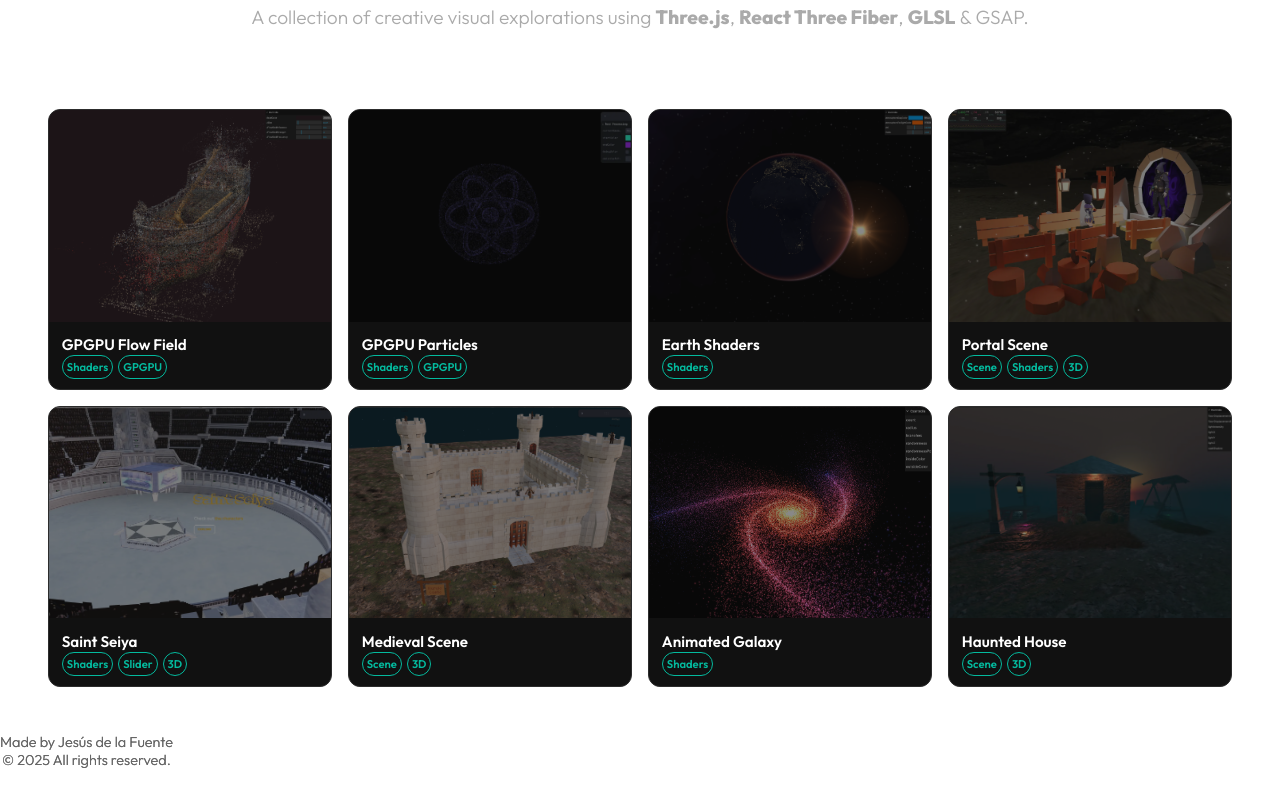
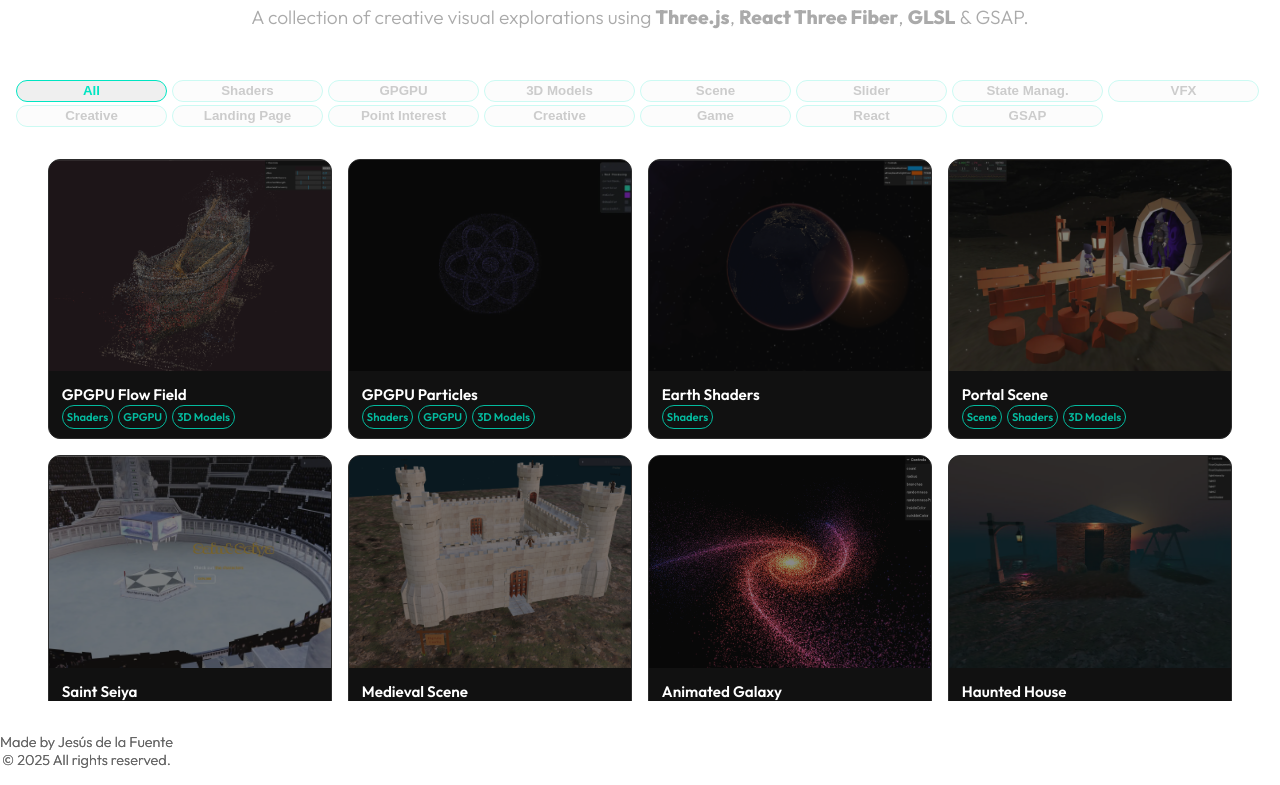
Before and after one commit to delafuentej/3d-projects, a website built with Vite: page index.html in a window 1280 px wide. Shown: the part 95-880 px from the top of the page. Built offline with nearby package versions, Linux system fonts and the light colour scheme.

Commit message:
filtered buttons tags

```diff
--- a/src/data.js
+++ b/src/data.js
@@ -5,14 +5,14 @@ const projects = [
     id: "p-1",
     title: "GPGPU Flow Field",
     img: projectImages.p1,
-    tags: "Shaders · GPGPU",
+    tags: "Shaders · GPGPU · 3D Models",
     url: "https://three-js-glsl-gpgpu-flowfield-git-620ca4-delafuentejs-projects.vercel.app/",
   },
   {
     id: "p-2",
     title: "GPGPU Particles",
     img: projectImages.p2,
-    tags: "Shaders · GPGPU",
+    tags: "Shaders · GPGPU · 3D Models",
     url: "https://r3f-gpgpu-particles-tsl-webgpu.vercel.app/",
   },
   {
@@ -26,21 +26,21 @@ const projects = [
     id: "p-4",
     title: "Portal Scene",
     img: projectImages.p4,
-    tags: "Scene · Shaders · 3D",
+    tags: "Scene · Shaders · 3D Models",
     url: "https://react-three-fiber-portal-scene.vercel.app/",
   },
   {
     id: "p-5",
     title: "Saint Seiya",
     img: projectImages.p5,
-    tags: "Shaders · Slider · 3D",
+    tags: "Shaders · Slider · 3D Models · State Manag.",
     url: "https://r3f-saint-seiya-app.vercel.app/",
   },
   {
     id: "p-6",
     title: "Medieval Scene",
     img: projectImages.p6,
-    tags: "Scene · 3D",
+    tags: "Scene · Shaders · 3D Models",
     url: "https://r3f-medieval-scene.vercel.app/",
   },
   {
@@ -54,21 +54,21 @@ const projects = [
     id: "p-8",
     title: "Haunted House",
     img: projectImages.p8,
-    tags: "Scene · 3D",
+    tags: "Scene · 3D Models",
     url: "https://three-js-haunted-house-plum.vercel.app/",
   },
   {
     id: "p-9",
     title: "Raging Sea Shading",
     img: projectImages.p9,
-    tags: "Shaders · 3D",
+    tags: "Scene · Shaders · 3D Models",
     url: "https://three-js-glsl-raging-sea-shading.vercel.app/",
   },
   {
     id: "p-10",
     title: "Hologram Shader",
     img: projectImages.p10,
-    tags: "Shaders",
+    tags: "Shaders · 3D Models",
     url: "https://three-js-glsl-hologram-shader.vercel.app/",
   },
   {
@@ -82,28 +82,28 @@ const projects = [
     id: "p-12",
     title: "Floating Island VFX-Fireworks",
     img: projectImages.p12,
-    tags: "Shaders · VFX · 3D",
+    tags: "Shaders · VFX · 3D Models",
     url: "https://r3f-trails-86cg.vercel.app/",
   },
   {
     id: "p-13",
     title: "Animated Photo Magazine",
     img: projectImages.p13,
-    tags: "Creative",
+    tags: "Creative · Slider",
     url: "https://r3f-animated-photo-magazine.vercel.app/",
   },
   {
     id: "p-14",
     title: "Red Eagle",
     img: projectImages.p14,
-    tags: "3D",
+    tags: "Creative · 3D Models",
     url: "https://r3f-red-eagle.vercel.app/",
   },
   {
     id: "p-15",
     title: "Art Gallery Shaders",
     img: projectImages.p15,
-    tags: "Shaders · 3D",
+    tags: "Shaders · 3D Models",
     url: "https://r3f-3d-art-gallery-shaders.vercel.app/",
   },
   {
@@ -117,7 +117,7 @@ const projects = [
     id: "p-17",
     title: "Particles Morphing Shader",
     img: projectImages.p17,
-    tags: "Shaders",
+    tags: "Shaders · 3D Models",
     url: "https://three-js-glsl-particles-morphing-shader.vercel.app/",
   },
   {
@@ -131,49 +131,49 @@ const projects = [
     id: "p-19",
     title: "Coffee Smoke Shader",
     img: projectImages.p19,
-    tags: "Shaders · 3D",
+    tags: "Shaders · 3D Models",
     url: "https://three-js-glsl-coffe-smoke-shader.vercel.app/",
   },
   {
     id: "p-20",
     title: "iPhone 15 Pro",
     img: projectImages.p20,
-    tags: "Landing · 3D",
+    tags: "Landing Page · 3D Models",
     url: "https://r3f-iphone15-pro-clone.vercel.app/",
   },
   {
     id: "p-21",
     title: "MacBook Pro",
     img: projectImages.p21,
-    tags: "Landing · 3D",
+    tags: "Landing Page · 3D Models · State Manag.",
     url: "https://r3f-landing-page-macbook.vercel.app/",
   },
   {
     id: "p-22",
     title: "Mntn",
     img: projectImages.p22,
-    tags: "Landing",
+    tags: "Landing Page",
     url: "https://react-gsap-landing-page-mntn.vercel.app/",
   },
   {
     id: "p-23",
     title: "Cocktails",
     img: projectImages.p23,
-    tags: "Landing",
+    tags: "Creative · Landing Page",
     url: "https://react-gsap-cocktails.vercel.app/",
   },
   {
     id: "p-24",
     title: "Overlay Loading",
     img: projectImages.p24,
-    tags: "Creative",
+    tags: "3D Models · Point Interest",
     url: "https://three-js-glsl-overlay-loading-html.vercel.app/",
   },
   {
     id: "p-25",
     title: "3D Infinite Slider",
     img: projectImages.p25,
-    tags: "Slider · 3D",
+    tags: "Slider · 3D Models",
     url: "https://three-js-3-d-infinitive-slider.vercel.app/",
   },
   {
@@ -194,7 +194,7 @@ const projects = [
     id: "p-28",
     title: "3D Fake Image Gallery",
     img: projectImages.p28,
-    tags: "Shaders · 3D",
+    tags: "Shaders · 3D Models",
     url: "https://react-threejs-glsl-fake-3d-images-g.vercel.app/",
   },
   {
@@ -208,35 +208,35 @@ const projects = [
     id: "p-30",
     title: "Magnifying Glass Image Gallery",
     img: projectImages.p30,
-    tags: "Shaders",
+    tags: "Creative · Shaders",
     url: "https://react-glsl-images-gallery-magnifyin.vercel.app/",
   },
   {
     id: "p-31",
     title: "Awwwards Clone: Spylt",
     img: projectImages.p31,
-    tags: "Landing",
+    tags: "Shaders · Landing Page",
     url: "https://react-awwards-spylt-clone.vercel.app/",
   },
   {
     id: "p-32",
     title: "Awwwards Clone: Zentry",
     img: projectImages.p32,
-    tags: "Landing",
+    tags: "Creative · Landing Page",
     url: "https://react-awwards.vercel.app/",
   },
   {
     id: "p-33",
-    title: "Awwwards Clone: Adidas / Foot Locker",
+    title: "Aw. Clone: Adidas / Foot Locker",
     img: projectImages.p33,
-    tags: "Landing",
+    tags: "Landing Page · 3D Models · State Manag.",
     url: "https://r3f-awwwards-adidas.vercel.app/",
   },
   {
     id: "p-34",
     title: "Parallax Effect GSAP",
     img: projectImages.p34,
-    tags: "GSAP",
+    tags: "Creative ",
     url: "https://react-3d-parallax.vercel.app/",
   },
   {
@@ -250,63 +250,63 @@ const projects = [
     id: "p-36",
     title: "Wobbly Sphere",
     img: projectImages.p36,
-    tags: "Shaders",
+    tags: "Creative · Shaders",
     url: "https://three-js-csm-wobbly-sphere.vercel.app/",
   },
   {
     id: "p-37",
     title: "Post-Processing",
     img: projectImages.p37,
-    tags: "Shaders · FX",
+    tags: "Shaders",
     url: "https://three-js-glsl-post-processing.vercel.app/",
   },
   {
     id: "p-38",
     title: "Obstacle Race",
     img: projectImages.p38,
-    tags: "Game · 3D",
+    tags: "Game · 3D Models · State Manag.",
     url: "https://r3f-obstacles-race-game.vercel.app/",
   },
   {
     id: "p-39",
     title: "Wizard",
     img: projectImages.p39,
-    tags: "3D",
+    tags: "Game · 3D Models · State Manag.",
     url: "https://r3f-wizard-game-sigma.vercel.app/",
   },
   {
     id: "p-40",
     title: "Rock-Paper-Scissors",
     img: projectImages.p40,
-    tags: "Game · React",
+    tags: "Game · React  · State Manag.",
     url: "https://react-rock-paper-scissors-game-3s8y.vercel.app/",
   },
   {
     id: "p-41",
     title: "Web Creative Agency",
     img: projectImages.p41,
-    tags: "Landing · 3D",
+    tags: "Creative · Landing Page · 3D Models",
     url: "https://r3f-3d-web-creative-agency-demo.vercel.app/",
   },
   {
     id: "p-42",
     title: "3D Tesla Model",
     img: projectImages.p42,
-    tags: "3D",
+    tags: "Scene · 3D Models",
     url: "https://r3f-staging.vercel.app/",
   },
   {
     id: "p-43",
     title: "F1 Ferrari Racing",
     img: projectImages.p43,
-    tags: "3D",
+    tags: "Scene · 3D Models",
     url: "https://r3f-webgpu-tsl-intro.vercel.app/",
   },
   {
     id: "p-44",
     title: "Models Environment",
     img: projectImages.p44,
-    tags: "3D Scene",
+    tags: "Scene · 3D Models",
     url: "https://r3f-staging.vercel.app/",
   },
 
@@ -314,7 +314,7 @@ const projects = [
     id: "p-45",
     title: "My Codepen Projects",
     img: projectImages.p45,
-    tags: "GSAP · Tree.js · Shaders · Creative ",
+    tags: "GSAP · Shaders · Creative ",
     url: "https://codepen.io/delafuentej",
   },
 ];
--- a/src/main.js
+++ b/src/main.js
@@ -1,6 +1,10 @@
 import projects from "./data.js";
 
 const app = document.querySelector("#app");
+
+const allTags = [
+  ...new Set(projects.flatMap((p) => (p.tags ? p.tags.split(" · ") : []))),
+];
 
 app.innerHTML = `
   <header>
@@ -14,6 +18,7 @@ app.innerHTML = `
   </header>
 
   <main class="scrollable">
+   <div class="filters" id="filters"></div>
     <div class="projects-grid" id="projects"></div>
   </main>
 
@@ -25,12 +30,21 @@ app.innerHTML = `
 
 const container = document.querySelector("#projects");
 
+const filtersContainer = document.querySelector("#filters");
+filtersContainer.innerHTML = `
+  <button class="filter-btn active" data-tag="all">All</button>
+  ${allTags.map((tag) => `<button  class="filter-btn" data-tag="${tag}">${tag}</button>`).join("")}
+`;
+
+const filterBtns = document.querySelectorAll(".filter-btn");
+console.log(filterBtns);
+
 // 🔥 render dinámico de TODOS tus proyectos
-container.innerHTML = projects
+function renderProjects(list) {
+  container.innerHTML = list
     .map(
       (project) => `
         <a class="grid-item" href=${project.url} target="_blank">
-
           <div
             class="grid-item-img"
             style="background-image: url(${project.img})"
@@ -44,15 +58,50 @@ container.innerHTML = projects
                   ? `<span class="grid-item-tags">
                       ${project.tags
                         .split(" · ")
-              .map((tag) => `<span class="grid-item-tag">${tag}</span>`)
+                        .map(
+                          (tag) =>
+                            `<span class="grid-item-tag">${tag === "State Manag." ? "SM" : tag}</span>`,
+                        )
                         .join("")}
                     </span>`
                   : ""
               }
             </h3>
           </div>
-
         </a>
       `,
     )
     .join("");
+}
+
+renderProjects(projects);
+
+filtersContainer.addEventListener("click", (e) => {
+  console.log(e.target);
+  if (e.target.tagName !== "BUTTON") return;
+
+  const tagBtns = filtersContainer.querySelectorAll("button");
+
+  tagBtns.forEach((btn) => {
+    btn.classList.remove("active");
+  });
+
+  const activeTag = e.target;
+  activeTag.classList.toggle("active");
+
+  const tag = e.target.dataset.tag;
+  console.log("tag", tag);
+
+  if (tag === "all") {
+    // e.target.classList.add("active");
+    renderProjects(projects);
+    return;
+  }
+
+  const filtered = projects.filter((project) =>
+    project.tags?.split(" · ").includes(tag),
+  );
+  console.log("filtered", filtered);
+
+  renderProjects(filtered);
+});
--- a/src/style.css
+++ b/src/style.css
@@ -43,6 +43,27 @@ h1 {
   -ms-overflow-style: none; /* Edge/IE */
   scrollbar-width: none; /* Firefox */
   padding: 1rem;
+}
+
+.filters {
+  display: grid;
+  grid-template-columns: repeat(8, 1fr);
+}
+
+.filter-btn {
+  border: 1px solid #00e5c2;
+  border-radius: 15px;
+  padding: 0.15rem;
+  margin-top: 3px;
+  margin-right: 5px;
+  font-weight: bold;
+}
+
+.active {
+  color: #00e5c2;
+}
+.filter-btn:not(.active) {
+  opacity: 0.2;
 }
 
 .scrollable::-webkit-scrollbar {
```
Lines whose indentation alone changed are shown as unchanged.
